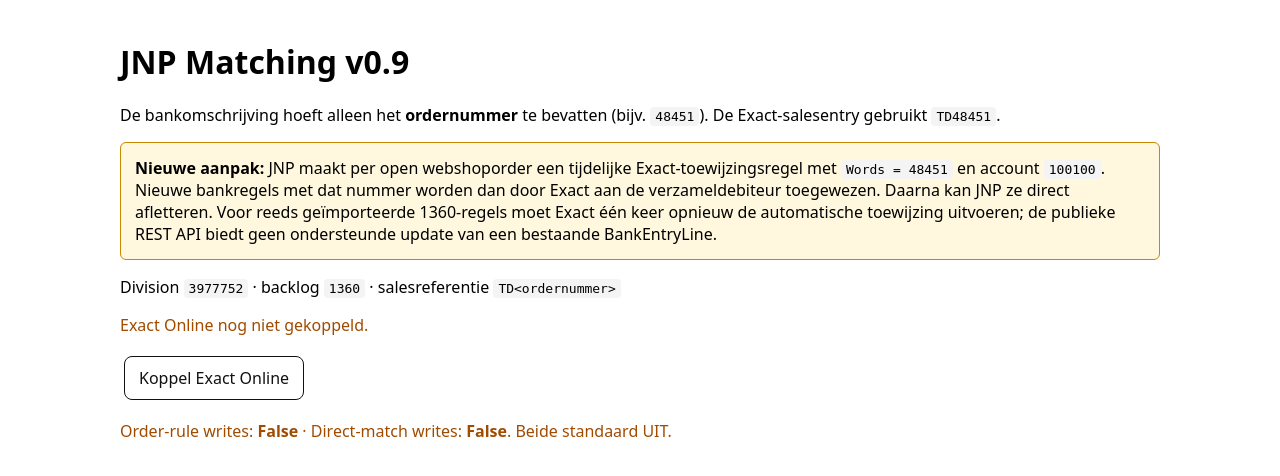
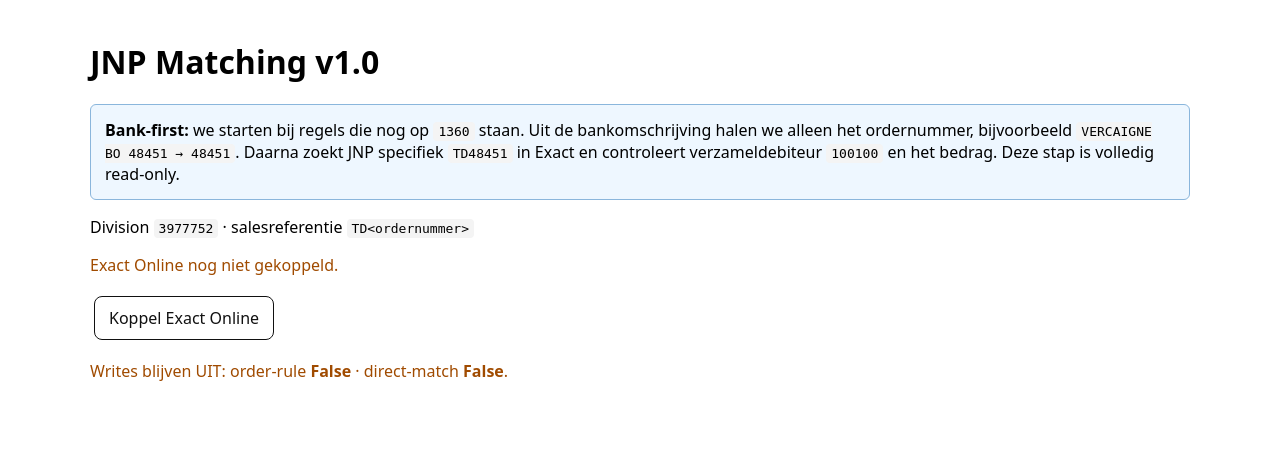
Before and after one commit to JNPDrops/jnp-matching, a FastAPI app: page / in a window 1280 px wide. Shown: the top 476 px of the page. Run offline with FastAPI, Linux system fonts and the light colour scheme.

Commit message:
Add files via upload

```diff
--- a/app/main.py
+++ b/app/main.py
@@ -36,7 +36,7 @@ API_V1 = f"{BASE_URL}/api/v1"
 API_BETA = f"{BASE_URL}/api/v1/beta"
 MATCHSETS_URL = f"{BASE_URL}/docs/XMLUpload.aspx"
 
-app = FastAPI(title="JNP Matching", version="0.9.0")
+app = FastAPI(title="JNP Matching", version="1.0.0")
 app.add_middleware(SessionMiddleware, secret_key=SESSION_SECRET, https_only=False, same_site="lax")
 templates = Jinja2Templates(directory=str(Path(__file__).parent / "templates"))
 
@@ -432,6 +432,76 @@ async def create_order_rule(order_number: str) -> dict[str, Any]:
     return {"ok": True, "created": True, "message": "Order-toewijzingsregel aangemaakt.", "rule": created, "order_number": order_number}
 
 
+async def bank_first_candidates(limit: int = 200) -> dict[str, Any]:
+    """Read-only bank-first reconciliation.
+
+    Start with lines that are still on the suspense account, extract a possible
+    WooCommerce order number from the bank description, then look up exactly
+    TD<order> in the open receivables. A MATCH_CANDIDATE requires one and only
+    one receivable on the collective debtor and an exact positive amount match.
+    No Exact writes are performed here.
+    """
+    items: list[dict[str, Any]] = []
+    for bank in await bank_lines_on_suspense(limit):
+        description = str(bank.get("Description") or "")
+        order_no = extract_order_number(description)
+        bank_amount = money(bank.get("AmountDC"))
+        item: dict[str, Any] = {
+            "bank_line_id": bank.get("ID"),
+            "bank_entry": bank.get("EntryNumber"),
+            "description": description,
+            "bank_amount": str(bank_amount),
+            "order_number": order_no,
+            "expected_ref": f"{ORDER_REF_PREFIX}{order_no}" if order_no else None,
+            "receivable_entry": None,
+            "receivable_amount": None,
+            "account_code": None,
+            "account_name": None,
+            "status": "REVIEW_NO_ORDER",
+            "reason": "Geen ordernummer herkend in de bankomschrijving.",
+        }
+
+        if bank_amount <= Decimal("0.00"):
+            item.update(status="SKIP_NOT_RECEIPT", reason="Geen positieve bankontvangst; valt buiten deze eerste verkoopflow.")
+            items.append(item)
+            continue
+        if not order_no:
+            items.append(item)
+            continue
+
+        recs = await find_receivable(order_no)
+        if len(recs) == 0:
+            item.update(status="REVIEW_NOT_FOUND", reason=f"Geen openstaande post gevonden voor {ORDER_REF_PREFIX}{order_no}.")
+        elif len(recs) > 1:
+            item.update(status="REVIEW_MULTIPLE", reason=f"{len(recs)} openstaande posten gevonden voor {ORDER_REF_PREFIX}{order_no}.")
+        else:
+            rec = recs[0]
+            rec_amount = money(rec.get("Amount"))
+            account_code = str(rec.get("AccountCode") or "").strip()
+            item.update(
+                receivable_entry=rec.get("EntryNumber"),
+                receivable_amount=str(rec_amount),
+                account_code=account_code,
+                account_name=rec.get("AccountName") or "",
+            )
+            if account_code != COLLECTIVE_DEBTOR_CODE:
+                item.update(status="REVIEW_ACCOUNT", reason=f"Openstaande post staat op account {account_code or 'onbekend'}, niet {COLLECTIVE_DEBTOR_CODE}.")
+            elif bank_amount != rec_amount:
+                item.update(status="REVIEW_AMOUNT", reason=f"Bedrag wijkt af: bank {bank_amount} vs openstaand {rec_amount}.")
+            else:
+                item.update(status="MATCH_CANDIDATE", reason="Unieke TD-referentie op verzameldebiteur en bedrag exact gelijk.")
+        items.append(item)
+
+    return {
+        "items": items,
+        "total": len(items),
+        "matches": sum(1 for i in items if i["status"] == "MATCH_CANDIDATE"),
+        "reviews": sum(1 for i in items if i["status"].startswith("REVIEW_")),
+        "skipped": sum(1 for i in items if i["status"].startswith("SKIP_")),
+        "limit": limit,
+    }
+
+
 async def run_legacy_dry_run(limit: int = 100) -> list[dict[str, Any]]:
     rows = []
     for bank in await bank_lines_on_suspense(limit):
@@ -595,7 +665,7 @@ async def execute_direct_match(bank_line_id: str) -> dict[str, Any]:
 
 @app.get("/health")
 async def health():
-    return {"ok": True, "division": DIVISION, "version": "0.9.0", "order_rule_writes": ENABLE_ORDER_RULE_WRITES, "direct_match_writes": ENABLE_DIRECT_MATCH_WRITES}
+    return {"ok": True, "division": DIVISION, "version": "1.0.0", "order_rule_writes": ENABLE_ORDER_RULE_WRITES, "direct_match_writes": ENABLE_DIRECT_MATCH_WRITES}
 
 
 @app.get("/", response_class=HTMLResponse)
@@ -633,6 +703,20 @@ async def diagnose_order(order_number: str):
     if not re.fullmatch(r"\d{4,10}", order_number):
         raise HTTPException(400, "Ordernummer moet uit 4-10 cijfers bestaan.")
     return await diagnose_receivable(order_number)
+
+
+@app.get("/candidates", response_class=HTMLResponse)
+async def candidates_page(request: Request, limit: int = 200, only: str = "all"):
+    limit = max(1, min(limit, 500))
+    result = await bank_first_candidates(limit)
+    items = result["items"]
+    if only == "matches":
+        items = [i for i in items if i["status"] == "MATCH_CANDIDATE"]
+    elif only == "review":
+        items = [i for i in items if i["status"].startswith("REVIEW_")]
+    view = dict(result)
+    view["items"] = items
+    return templates.TemplateResponse("candidates.html", {"request": request, "result": view, "only": only})
 
 
 @app.get("/dry-run", response_class=HTMLResponse)
--- a/app/templates/index.html
+++ b/app/templates/index.html
@@ -1,8 +1,7 @@
-<!doctype html><html lang="nl"><head><meta charset="utf-8"><meta name="viewport" content="width=device-width,initial-scale=1"><title>JNP Matching</title><style>body{font-family:system-ui,Arial,sans-serif;max-width:1040px;margin:40px auto;padding:0 20px}a.button{display:inline-block;padding:10px 14px;border:1px solid #111;border-radius:8px;text-decoration:none;color:#111;margin:4px}code{background:#f4f4f4;padding:2px 5px;border-radius:4px}.ok{color:#087a34}.warn{color:#a04b00}.box{padding:14px;background:#fff8df;border:1px solid #c88900;border-radius:6px}</style></head><body>
-<h1>JNP Matching v0.9</h1>
-<p>De bankomschrijving hoeft alleen het <strong>ordernummer</strong> te bevatten (bijv. <code>48451</code>). De Exact-salesentry gebruikt <code>TD48451</code>.</p>
-<div class="box"><strong>Nieuwe aanpak:</strong> JNP maakt per open webshoporder een tijdelijke Exact-toewijzingsregel met <code>Words = 48451</code> en account <code>{{ debtor }}</code>. Nieuwe bankregels met dat nummer worden dan door Exact aan de verzameldebiteur toegewezen. Daarna kan JNP ze direct afletteren. Voor reeds geïmporteerde 1360-regels moet Exact één keer opnieuw de automatische toewijzing uitvoeren; de publieke REST API biedt geen ondersteunde update van een bestaande BankEntryLine.</div>
-<p>Division <code>{{ division }}</code> · backlog <code>{{ suspense }}</code> · salesreferentie <code>TD&lt;ordernummer&gt;</code></p>
-{% if connected %}<p class="ok">Exact Online gekoppeld.</p><p><a class="button" href="/order-rules">1. Orderregels controleren</a><a class="button" href="/allocated?limit=100">2. Toegewezen betalingen</a><a class="button" href="/dry-run?limit=100">Bestaande 1360-backlog</a><a class="button" href="/diagnose/48451">Diagnose 48451</a></p>{% else %}<p class="warn">Exact Online nog niet gekoppeld.</p><a class="button" href="/login">Koppel Exact Online</a>{% endif %}
-<p class="warn">Order-rule writes: <strong>{{ order_rule_writes }}</strong> · Direct-match writes: <strong>{{ direct_match_writes }}</strong>. Beide standaard UIT.</p>
+<!doctype html><html lang="nl"><head><meta charset="utf-8"><meta name="viewport" content="width=device-width,initial-scale=1"><title>JNP Matching</title><style>body{font-family:system-ui,Arial,sans-serif;max-width:1100px;margin:40px auto;padding:0 20px}a.button{display:inline-block;padding:10px 14px;border:1px solid #111;border-radius:8px;text-decoration:none;color:#111;margin:4px}code{background:#f4f4f4;padding:2px 5px;border-radius:4px}.ok{color:#087a34}.warn{color:#a04b00}.box{padding:14px;background:#eef7ff;border:1px solid #8ab6dc;border-radius:6px}</style></head><body>
+<h1>JNP Matching v1.0</h1>
+<div class="box"><strong>Bank-first:</strong> we starten bij regels die nog op <code>{{ suspense }}</code> staan. Uit de bankomschrijving halen we alleen het ordernummer, bijvoorbeeld <code>VERCAIGNE BO 48451 → 48451</code>. Daarna zoekt JNP specifiek <code>TD48451</code> in Exact en controleert verzameldebiteur <code>{{ debtor }}</code> en het bedrag. Deze stap is volledig read-only.</div>
+<p>Division <code>{{ division }}</code> · salesreferentie <code>TD&lt;ordernummer&gt;</code></p>
+{% if connected %}<p class="ok">Exact Online gekoppeld.</p><p><a class="button" href="/candidates?limit=200">Bank → verkoop matchkandidaten</a><a class="button" href="/allocated?limit=100">Al toegewezen betalingen</a><a class="button" href="/diagnose/48451">Diagnose 48451</a></p>{% else %}<p class="warn">Exact Online nog niet gekoppeld.</p><a class="button" href="/login">Koppel Exact Online</a>{% endif %}
+<p class="warn">Writes blijven UIT: order-rule <strong>{{ order_rule_writes }}</strong> · direct-match <strong>{{ direct_match_writes }}</strong>.</p>
 </body></html>
```
Also changed, not shown: app/templates/candidates.html (added, +8 -0 lines), README.md.
